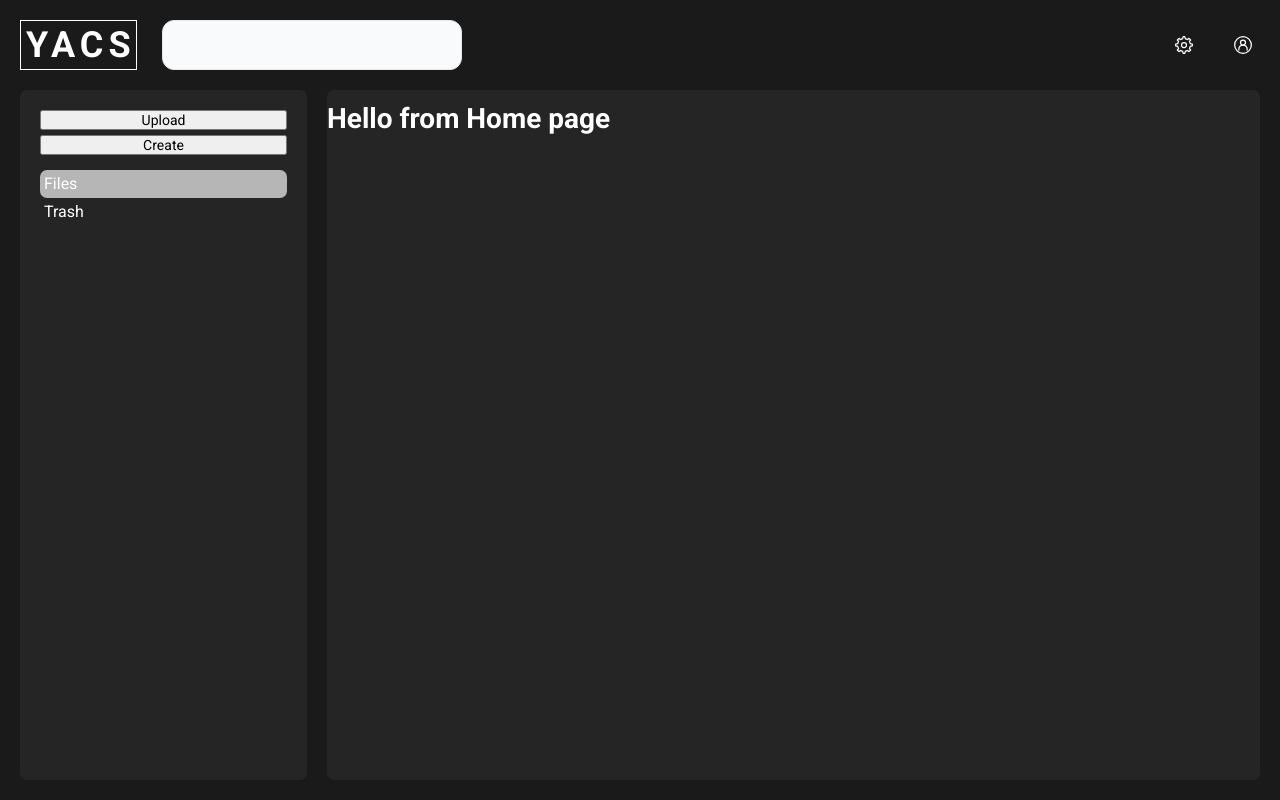
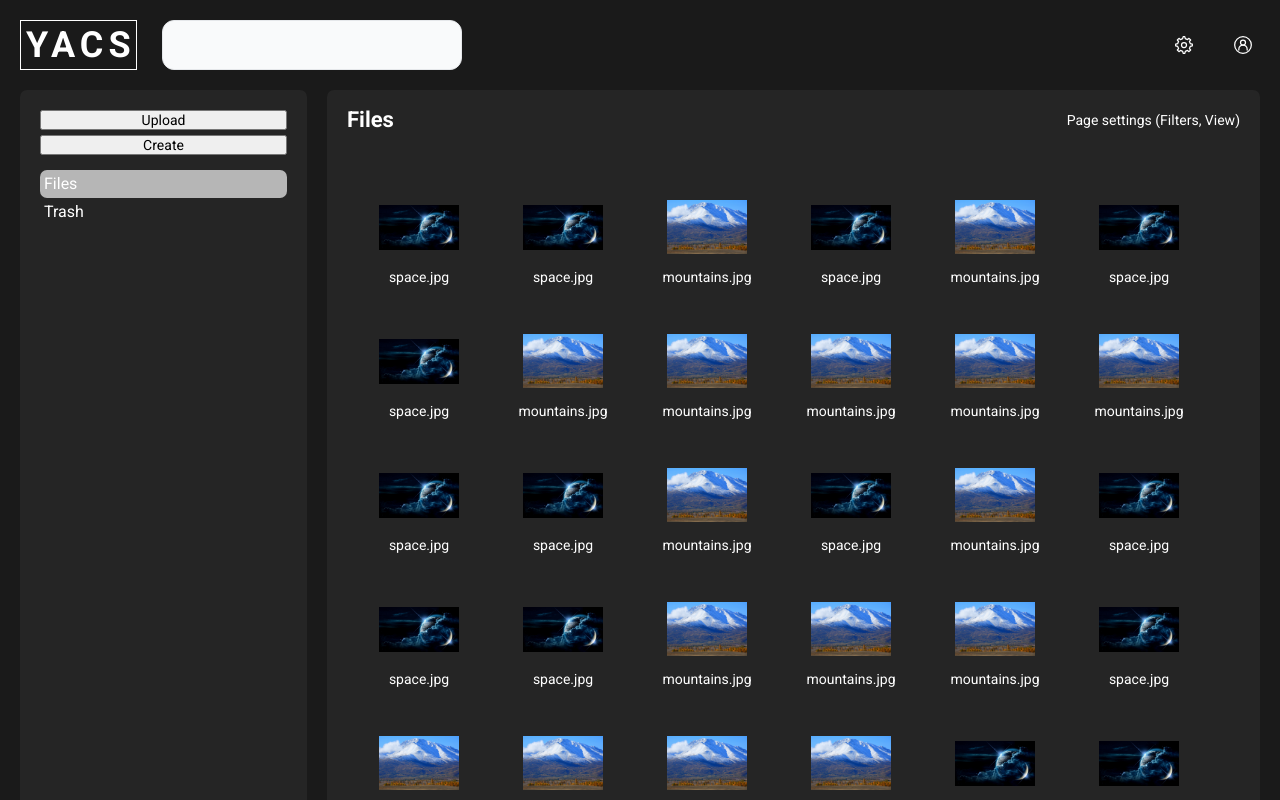
Before and after one commit to MaxStenex/yacs, a Next.js app in the folder frontend/: page /dashboard in a window 1280 px wide. Shown: the top 800 px of the page. Built offline with nearby package versions, Linux system fonts and the light colour scheme.

Commit message:
feat: home page items layout

```diff
--- a/frontend/src/app/styles/index.scss
+++ b/frontend/src/app/styles/index.scss
@@ -14,7 +14,6 @@
   font-size: 14px;
   line-height: 20px;
   min-height: 100vh;
-  min-width: 100vw;
   background-color: var(--background-color);
   color: var(--text-color);
   display: flex;
--- /dev/null
+++ b/frontend/src/pages/home/ui/home-page.module.scss
@@ -0,0 +1,48 @@
+.container {
+  padding: 20px;
+}
+
+.header {
+  display: flex;
+  justify-content: space-between;
+  margin-bottom: 40px;
+}
+
+.title {
+  font-size: 22px;
+}
+
+.pageSettings {
+}
+
+.fileList {
+  display: flex;
+  flex-wrap: wrap;
+  justify-content: flex-start;
+}
+
+.file {
+  width: 130px;
+  display: flex;
+  flex-direction: column;
+  align-items: center;
+  margin: 7px;
+  padding: 10px;
+  border-radius: 7px;
+  transition: ease-in 0.1s;
+  cursor: pointer;
+  & img {
+    object-fit: contain;
+    user-select: none;
+  }
+  &:hover {
+    background-color: #585858;
+  }
+}
+
+.fileName {
+}
+
+.emptyFile {
+  flex: 1;
+}
--- a/frontend/src/pages/home/ui/home-page.tsx
+++ b/frontend/src/pages/home/ui/home-page.tsx
@@ -1,9 +1,42 @@
-import React, { useState } from "react";
+import Image from "next/image";
+import styles from "./home-page.module.scss";
 
-export const HomePage = async () => {
-  const res: string = await new Promise((res) =>
-    setTimeout(() => res("Hello from Home page"), 1000)
+type File = {
+  id: string;
+  previewSrc: string;
+  originalSrc: string;
+  name: string;
+};
+
+const mockFiles: File[] = new Array(58).fill(undefined).map((_, i) => {
+  const file = Math.random() < 0.5 ? "space.jpg" : "mountains.jpg";
+
+  return {
+    id: String(i),
+    name: file,
+    originalSrc: `/${file}`,
+    previewSrc: `/${file}`,
+  };
+});
+
+export const HomePage = () => {
+  const files = mockFiles;
+
+  return (
+    <div className={styles.container}>
+      <header className={styles.header}>
+        <h3 className={styles.title}>Files</h3>
+        <div className={styles.pageSettings}>Page settings (Filters, View)</div>
+      </header>
+      <div className={styles.fileList}>
+        {files.map((f) => (
+          <div key={f.id} className={styles.file}>
+            <Image src={f.previewSrc} width={80} height={80} alt="" />
+            <div className={styles.fileName}>{f.name}</div>
+          </div>
+        ))}
+        <div className={styles.emptyFile}></div>
+      </div>
+    </div>
   );
-
-  return <h1>{res}</h1>;
 };
```
Also changed, not shown: frontend/public/mountains.jpg (added), frontend/public/space.jpg (added).
